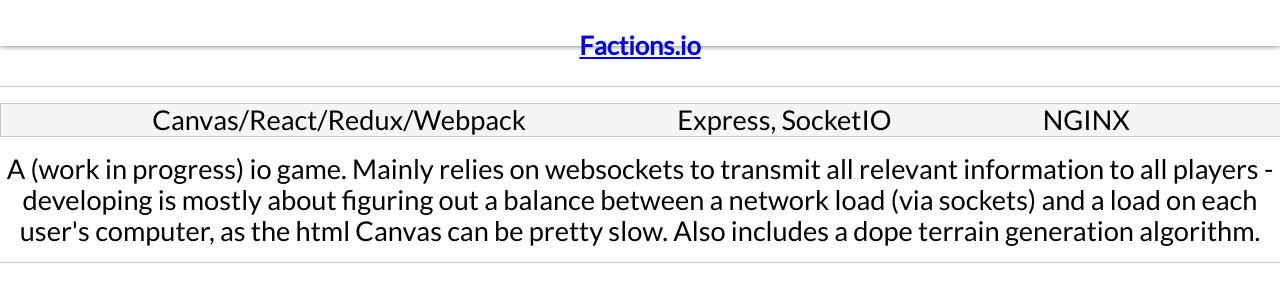
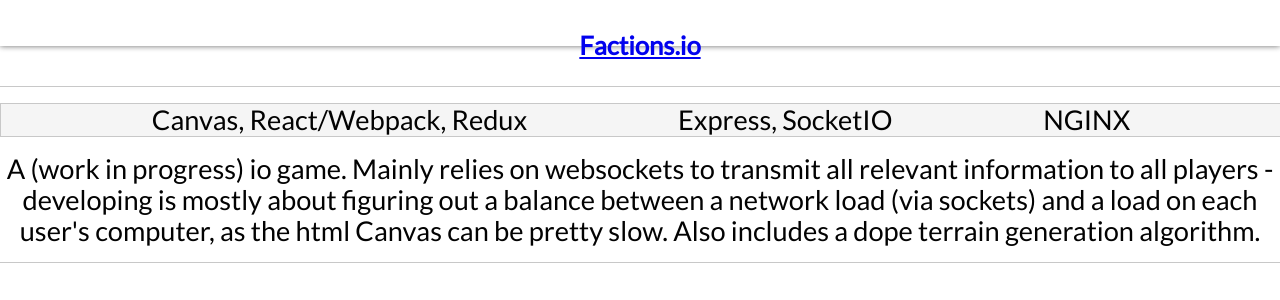
Before and after one commit to outkine/old-website, a Jekyll site: the page built from src/portfolio.html, in a window 1280 px wide and 900 px high, scrolled down 697 px. Shown: the part 157-457 px from the top of the window. Built offline with Jekyll 4.4.1, drawn with Linux system fonts in a browser that asks for light colours.

Commit message:
Fix small thing

```diff
--- a/src/portfolio.html
+++ b/src/portfolio.html
@@ -21,7 +21,7 @@
     Factions.io:
       - http://104.131.40.228:3001/
       -
-        - Canvas/React/Redux/Webpack
+        - Canvas, React/Webpack, Redux
         - Express, SocketIO
         - NGINX
       - >
```
